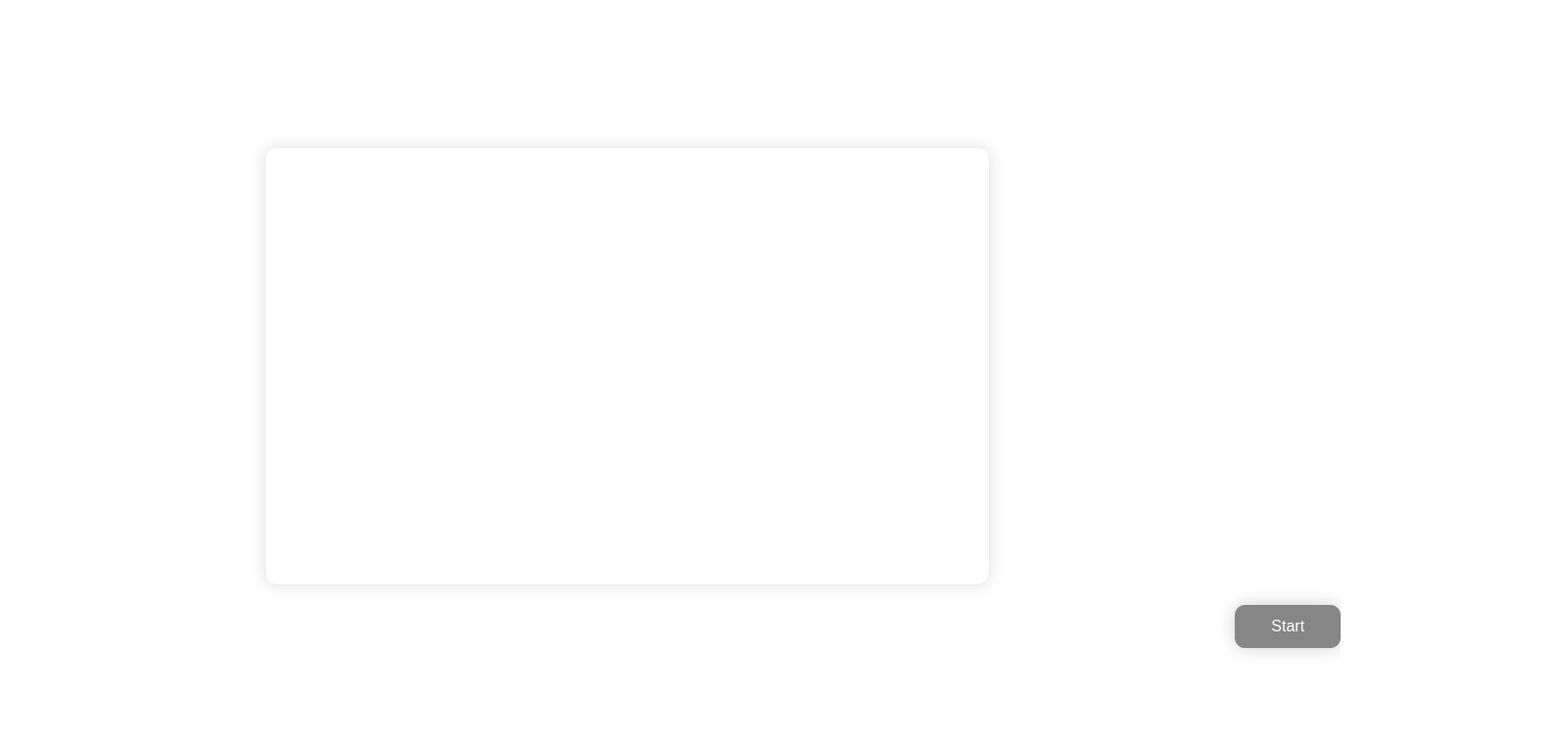
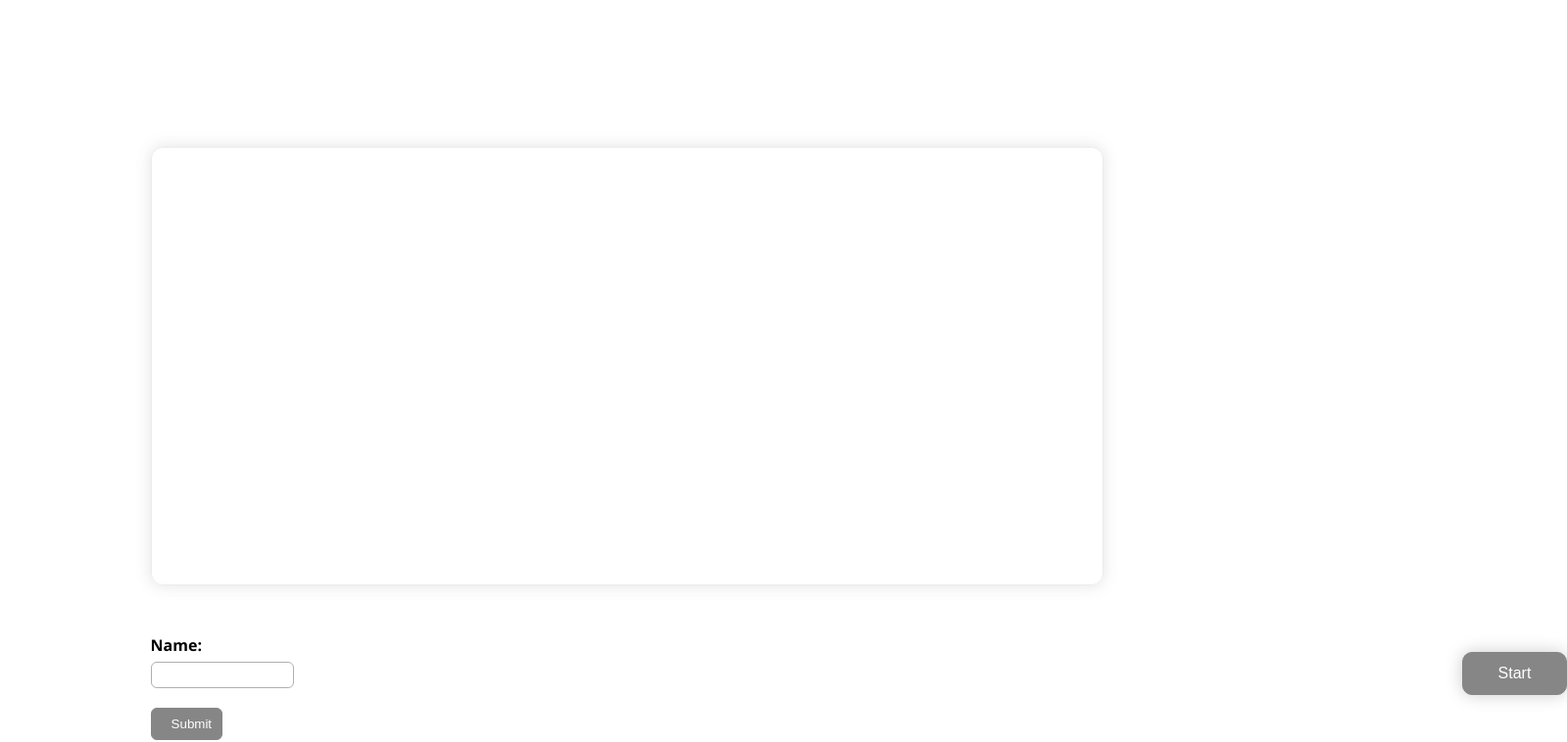
Before and after one commit to swandevagency/reaction-time-test-with-nuxtjs, a Nuxt app in the folder reaction-time/: page / in a window 1280 px wide. Shown: the top 758 px of the page at 98% size, 1599 px wide, since content can reach past the window. Built offline with nearby package versions, Linux system fonts and the light colour scheme.

Commit message:
Name input flield with styles & save name in an array

```diff
--- a/reaction-time/components/MainContent.vue
+++ b/reaction-time/components/MainContent.vue
@@ -1,9 +1,8 @@
 <template>
-  <div>
+  <div id="mainContent">
     <ClickMeBox :show-click-me="showClickMe"/>
     <NameInput />
     <StartButton @click="startGame"/>
-    <History />
   </div>
 </template>
 
@@ -11,7 +10,6 @@
 import ClickMeBox from '../components/ClickMeBox.vue'
 import NameInput from '../components/NameInput.vue'
 import StartButton from '../components/StartButton.vue'
-import History from '../components/History.vue'
 export default {
   data() {
     return {
@@ -22,7 +20,6 @@
     ClickMeBox,
     NameInput,
     StartButton,
-    History,
   },
   methods: {
     startGame(value) {
@@ -33,8 +30,8 @@
 </script>
 
 <style scoped>
-div {
+#mainContent {
   width: 76%;
-  margin: 150px auto;
+  margin: 150px auto 100px auto;
 }
 </style>
--- a/reaction-time/components/NameInput.vue
+++ b/reaction-time/components/NameInput.vue
@@ -1,13 +1,67 @@
 <template>
   <div>
-
+    <form @submit.prevent="submitName">
+      <label for="name">Name:</label>
+      <input type="text" id="name" v-model="nameInput" />
+      <button>Submit</button>
+    </form>
+    <History />
   </div>
 </template>
 
 <script>
-
+import History from './History.vue'
+export default {
+  data() {
+    return {
+      nameInput: '',
+      names: []
+    }
+  },
+  components: {
+    History
+  },
+  methods: {
+    submitName() {
+      this.names.push(this.nameInput)
+      console.log(this.names)
+      this.nameInput = ''
+    }
+  }
+}
 </script>
 
-<style>
+<style scoped>
+form {
+  width: 15%;
+  display: flex;
+  flex-direction: column;
+  margin-top: 50px;
+}
 
+label {
+  font-weight: 700;
+}
+
+input {
+  padding: 5px 5px;
+  margin: 6px 0 20px;
+  border: 1px solid rgb(175, 175, 175);
+  border-radius: 6px;
+}
+
+button {
+  width: 50%;
+  padding: 8px 20px;
+  background-color: rgb(134, 134, 134);
+  border: 1px solid rgb(134, 134, 134);
+  color: white;
+  border-radius: 6px;
+  cursor: pointer;
+}
+
+button:hover {
+  background-color: rgb(150, 150, 150);
+  border: 1px solid rgb(150, 150, 150);
+}
 </style>
--- a/reaction-time/components/StartButton.vue
+++ b/reaction-time/components/StartButton.vue
@@ -23,8 +23,8 @@
 <style scoped>
 button {
   position: relative;
-  left: 990px;
-  bottom: 130px;
+  left: 1338px;
+  bottom: 90px;
   font-size: 16px;
   color: white;
   background-color: rgb(134, 134, 134);
```
